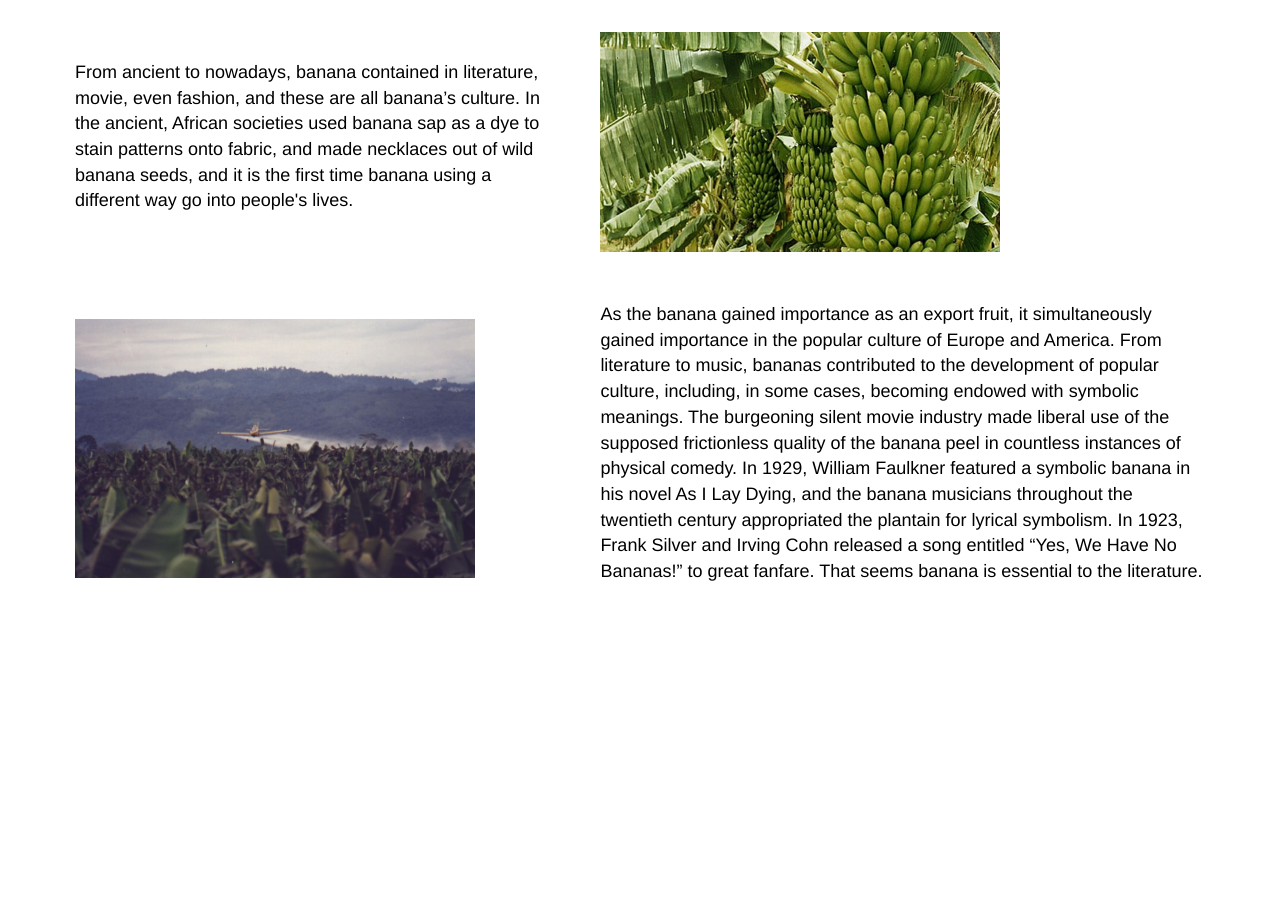
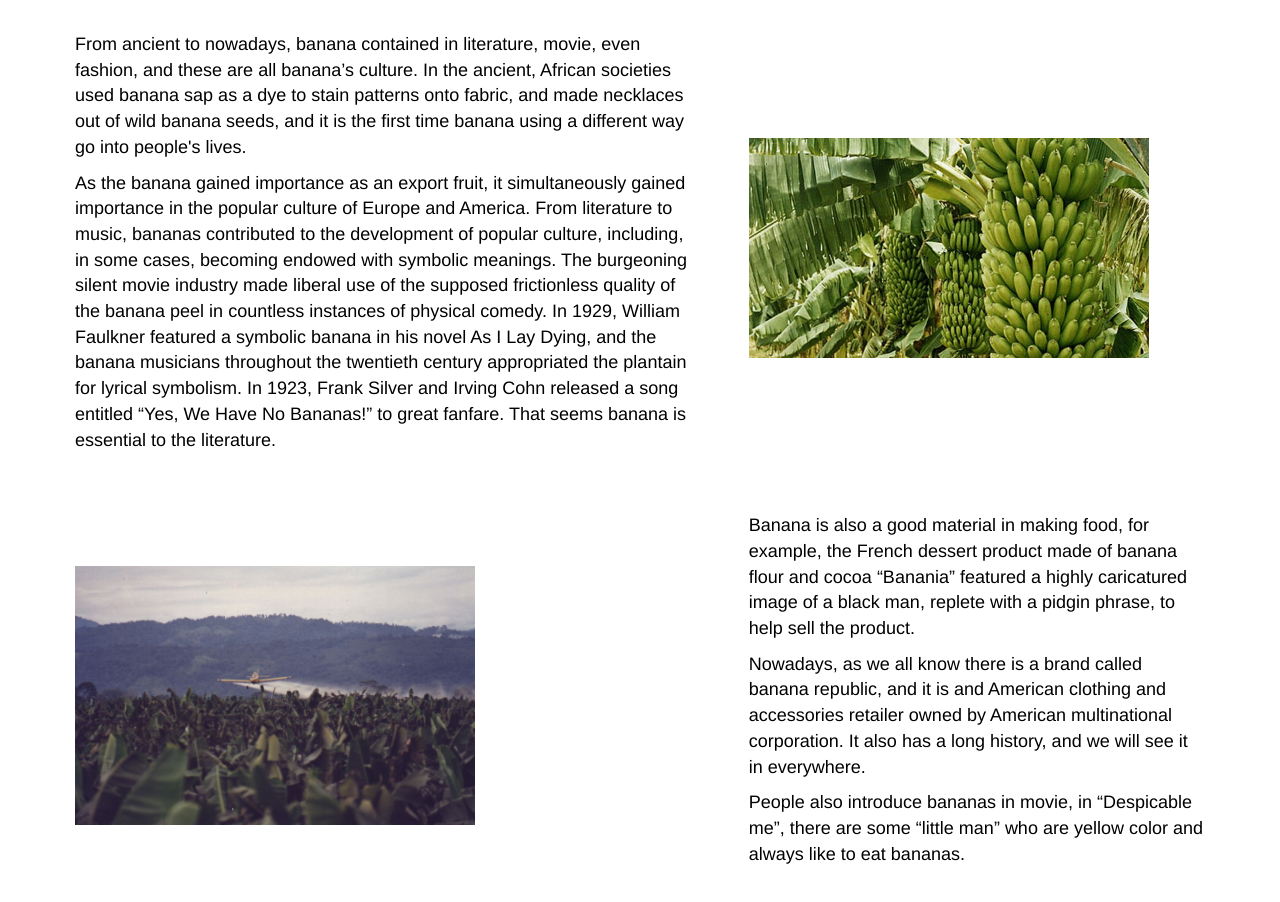
Before and after one commit to sagarwal-atg/banana, a website: page culture.html in a window 1280 px wide. Shown: the part 121-1023 px from the top of the page. Before the commit the page ends 800 px from the top, so only its background shows below. Drawn offline with nearby package versions, Linux system fonts and the light colour scheme.

Commit message:
culture updated1

```diff
--- a/culture.html
+++ b/culture.html
@@ -45,6 +45,10 @@
                     <p>
                         From ancient to nowadays, banana contained in literature, movie, even fashion, and these are all banana’s culture. In the ancient, African societies used banana sap as a dye to stain patterns onto fabric, and made necklaces out of wild banana seeds, and it is the first time banana using a different way go into people's lives.
                     </p>
+                    <p>
+                        As the banana gained importance as an export fruit, it simultaneously gained importance in the popular culture of Europe and America. From literature to music, bananas contributed to the development of popular culture, including, in some cases, becoming endowed with symbolic meanings. The burgeoning silent movie industry made liberal use of the supposed frictionless quality of the banana peel in countless instances of physical comedy. In 1929, William Faulkner featured a symbolic banana in his novel As I Lay Dying, and the banana musicians throughout the twentieth century appropriated the plantain for lyrical symbolism.
+    In 1923, Frank Silver and Irving Cohn released a song entitled “Yes, We Have No Bananas!” to great fanfare. That seems banana is essential to the literature.
+                    </p>
                 </td>
 
                 <td>
@@ -56,8 +60,14 @@
                    <img class='rightVanaspati' src='img/banana.jpg'>
                 </td>
                 <td>
-                    <p>As the banana gained importance as an export fruit, it simultaneously gained importance in the popular culture of Europe and America. From literature to music, bananas contributed to the development of popular culture, including, in some cases, becoming endowed with symbolic meanings. The burgeoning silent movie industry made liberal use of the supposed frictionless quality of the banana peel in countless instances of physical comedy. In 1929, William Faulkner featured a symbolic banana in his novel As I Lay Dying, and the banana musicians throughout the twentieth century appropriated the plantain for lyrical symbolism.
-In 1923, Frank Silver and Irving Cohn released a song entitled “Yes, We Have No Bananas!” to great fanfare. That seems banana is essential to the literature.
+                    <p>
+                        Banana is also a good material in making food, for example, the French dessert product made of banana flour and cocoa “Banania” featured a highly caricatured image of a black man, replete with a pidgin phrase, to help sell the product.
+                    </p>
+                    <p>
+                    Nowadays, as we all know there is a brand called banana republic, and it is and American clothing and accessories retailer owned by American multinational corporation. It also has a long history, and we will see it in everywhere.
+                    </p>
+                    <p>
+People also introduce bananas in movie, in “Despicable me”, there are some “little man” who are yellow color and always like to eat bananas.
                     </p>
                 </td>
 
```
